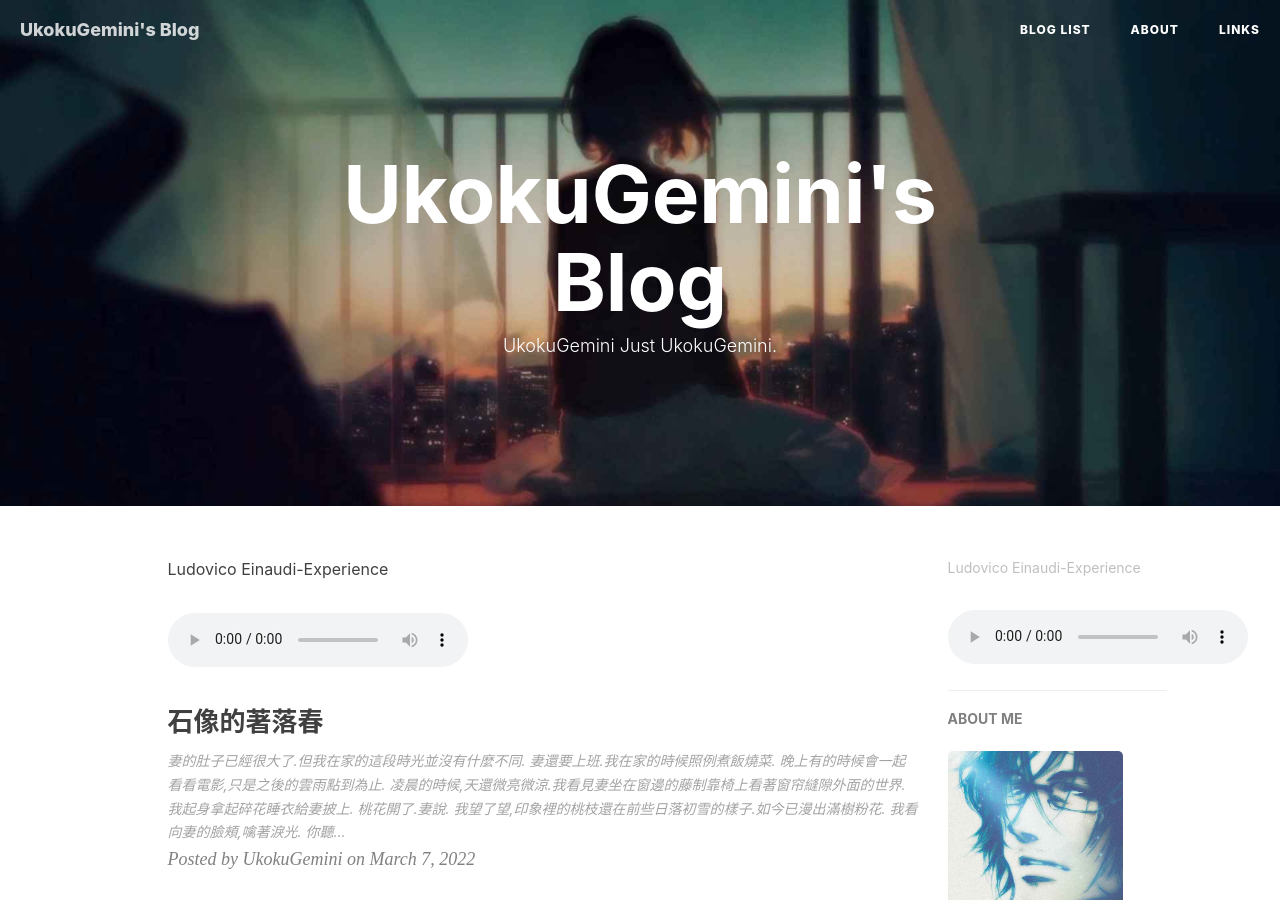
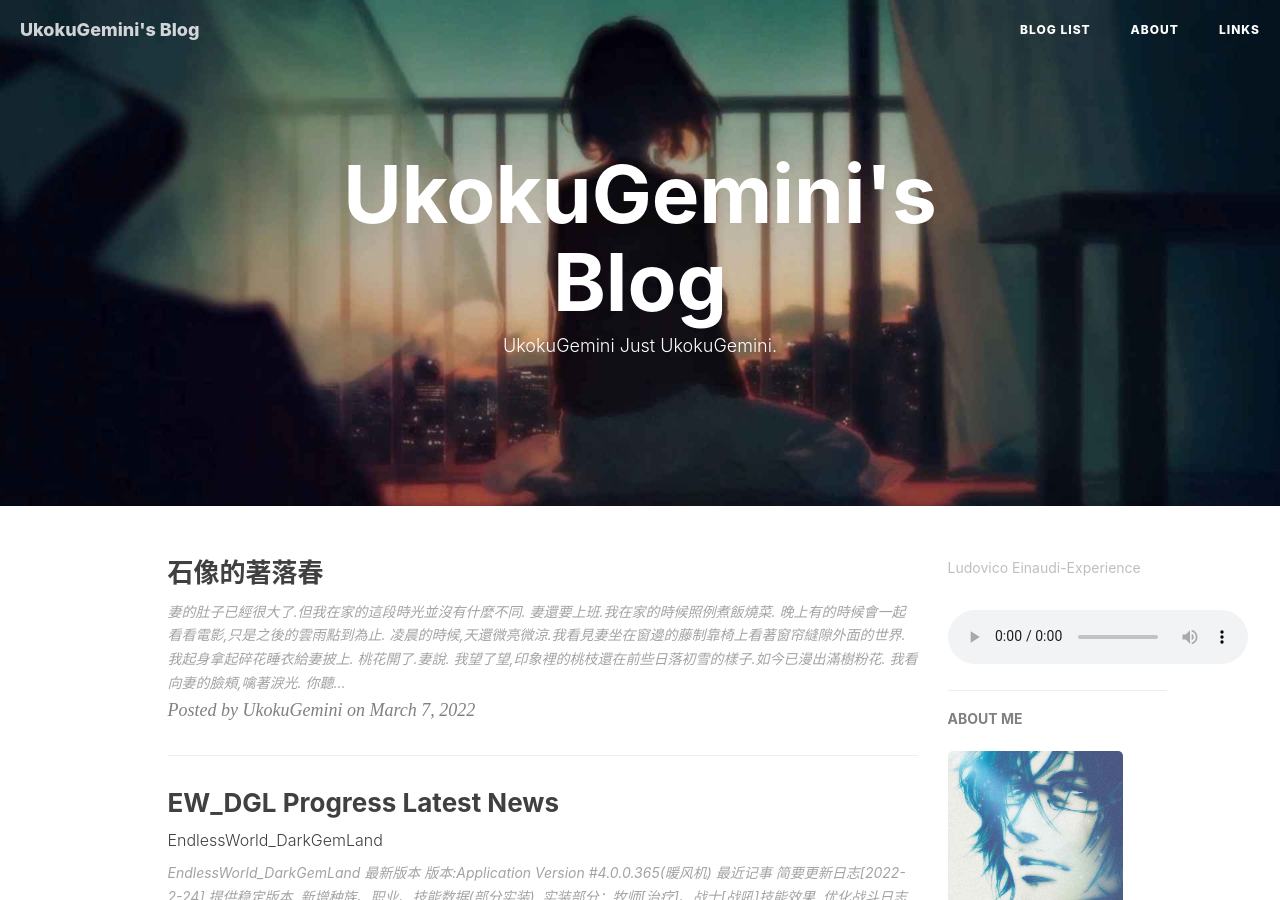
Before and after one commit to UkokuGemini/UkokuGemini.github.io, a Jekyll site: the page built from index.html, in a window 1280 px wide and 900 px high. Built offline with Jekyll 4.4.1, drawn with Linux system fonts in a browser that asks for light colours; nearby versions of some CDN libraries; the list of posts is cut into pages by our own code.

```diff
--- a/_layouts/page.html
+++ b/_layouts/page.html
@@ -54,12 +54,6 @@
                 col-xs-12
                 postlist-container
             ">
-            <p>Ludovico Einaudi-Experience</p>
-            <audio controls="" loop="loop" autoplay="autoplay">
-                <source src="/music/Ludovico_Einaudi-Experience.mp3"
-                 type="audio/mpeg">
-                 <a>Ludovico Einaudi-Experience</a>
-            </audio>
     			{{ content }}
     		</div>
     <!-- Sidebar Container -->
```
